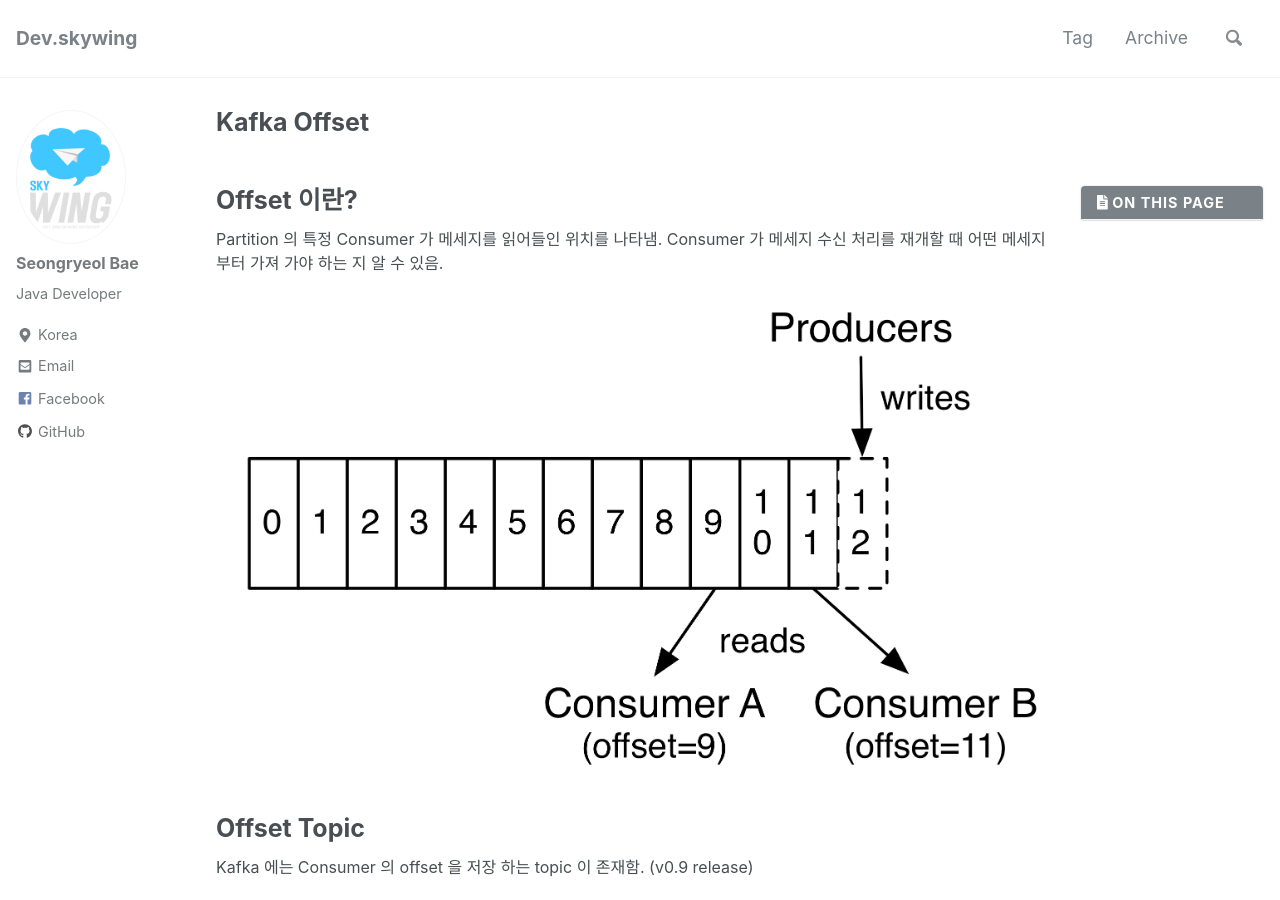
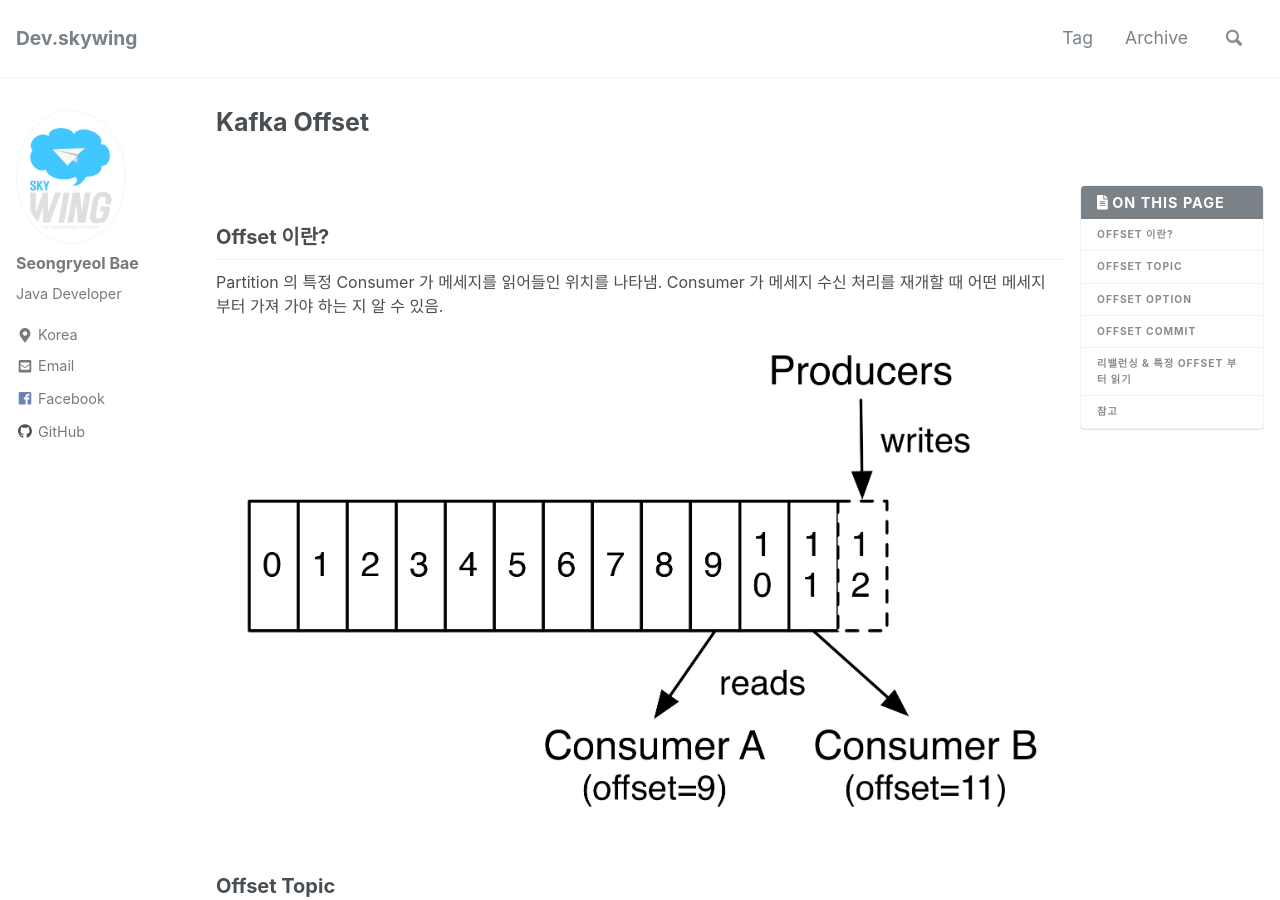
Before and after one commit to skywingzz/skywingzz.github.io, a Jekyll site: the page built from _posts/2020-05-25-kafka offset.md, in a window 1280 px wide and 900 px high. Built offline with Jekyll 4.4.1, drawn with Linux system fonts in a browser that asks for light colours; nearby versions of some CDN libraries; comment, search, counter and statistics services are not loaded.

Commit message:
카프카 오프셋 커밋

````diff
--- a/_posts/2020-05-25-kafka offset.md
+++ b/_posts/2020-05-25-kafka offset.md
@@ -5,12 +5,12 @@ categories: [Kafka]
 tags: [Kafka, Offset, Consumer]
 ---
 
-# Offset 이란?
+## Offset 이란?
 Partition 의 특정 Consumer 가 메세지를 읽어들인 위치를 나타냄.
 Consumer 가 메세지 수신 처리를 재개할 때 어떤 메세지 부터 가져 가야 하는 지 알 수 있음.
 ![](/assets/images/log_consumer.png)
 
-# Offset Topic
+## Offset Topic
 Kafka 에는 Consumer 의 offset 을 저장 하는 topic 이 존재함. (v0.9 release)
 
 * __consumer_offsets
@@ -20,7 +20,7 @@ Kafka 에는 Consumer 의 offset 을 저장 하는 topic 이 존재함. (v0.9 re
   ```
 Consumer 가 Kafka에 현재까지 읽은 메세지의 offset 정보를 알려주는 것을 **commit** 이라 한다.
 
-# Offset Option
+## Offset Option
 * enable.auto.commit (default=true)
 	* 특정 주기 마다 자동으로 commit 하는 설정
 * auto.commit.interval.ms (default=5000ms)
@@ -48,7 +48,7 @@ Consumer 가 Kafka에 현재까지 읽은 메세지의 offset 정보를 알려
         auto-commit-interval: 5000ms
   ```
 
-# Offset Commit
+## Offset Commit
 * Commit 방법
   * commitSync()
     ```java
@@ -138,7 +138,7 @@ public class KafkaConsumer {
 }
 ```
 
-# 리밸런싱 & 특정 offset 부터 읽기
+## 리밸런싱 & 특정 offset 부터 읽기
 * ConsumerRebalanceListener interface 구현
   * onPartitionsRevoked(Collection<TopicPartition> partitions)
     * 리밸런싱이 시작되기 전, 그리고 컨슈머가 메세지 소비를 중단한 후 호출
@@ -176,6 +176,6 @@ public class KafkaConsumer {
   * Rebalancing Listener : https://docs.spring.io/spring-kafka/reference/html/#rebalance-listeners
   * Seek : https://docs.spring.io/spring-kafka/reference/html/#seek
 
-# 참고
+## 참고
 * Spark Offset Management
 ![](/assets/images/Spark-Streaming-flow-for-offsets.png)
````
